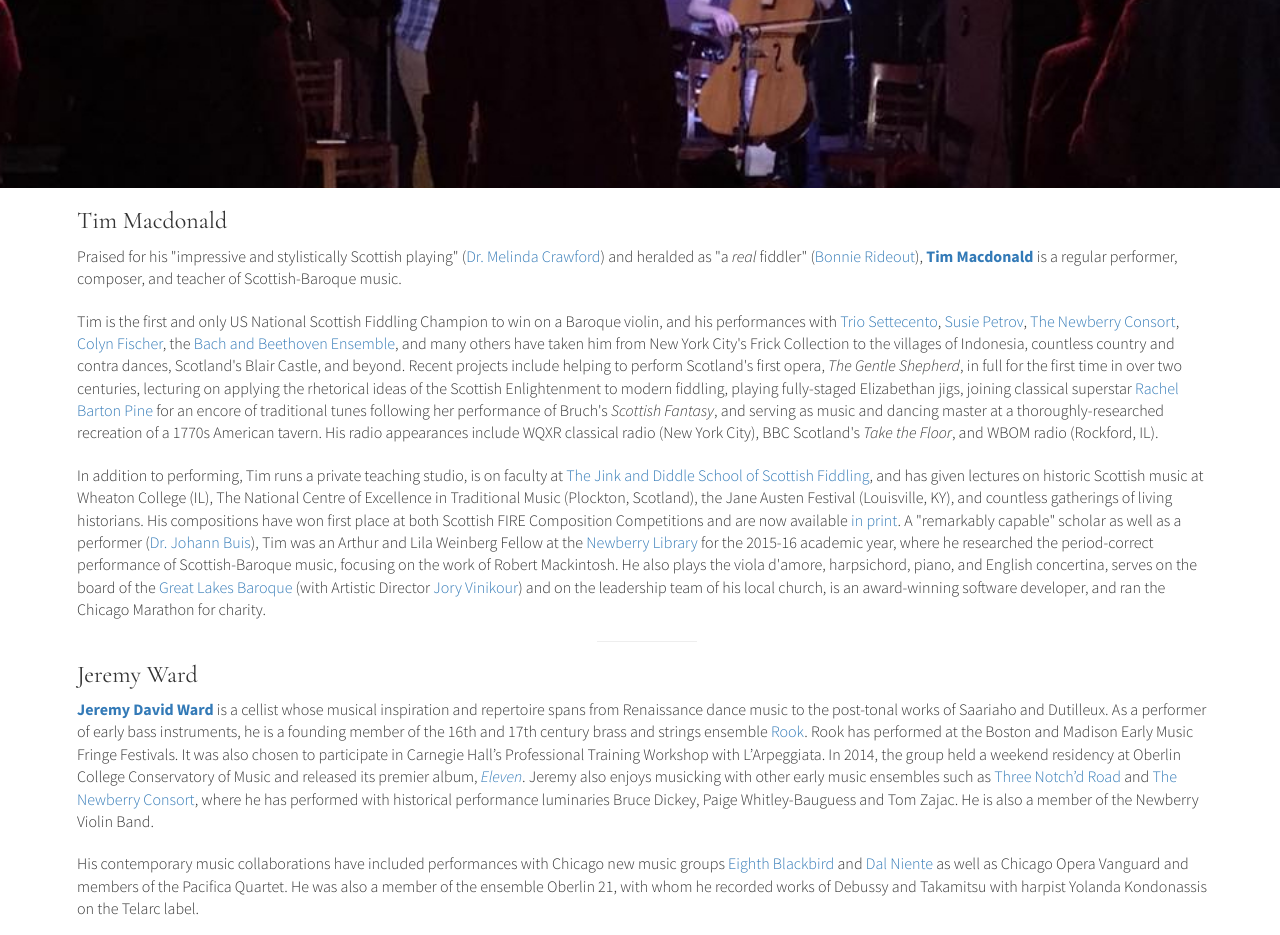
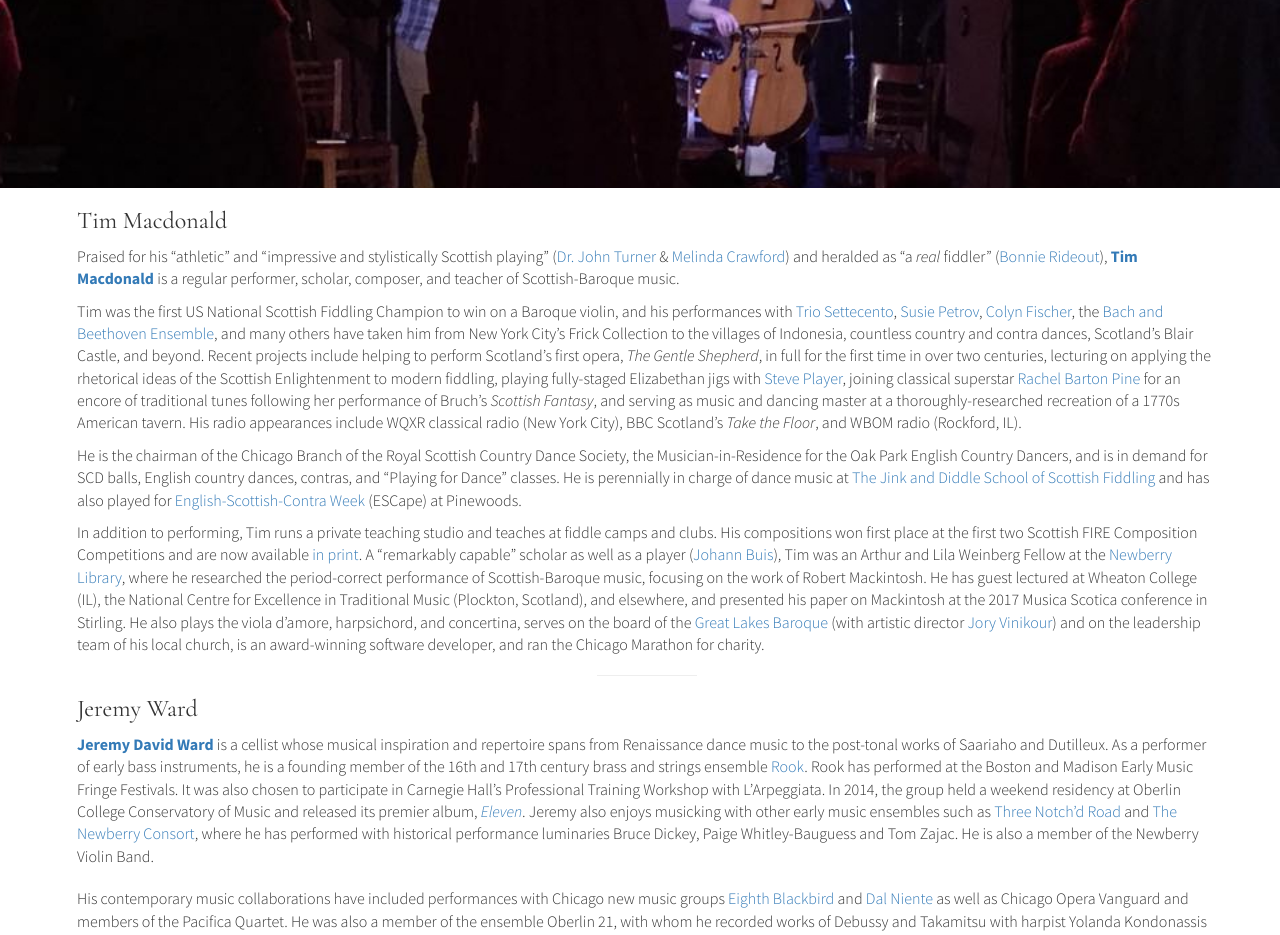
Before and after one commit to timandjeremy/timandjeremy.github.io, a Jekyll site: the page built from index.html, in a window 1280 px wide. Shown: the part 1641-2576 px from the top of the page. Built offline with Jekyll 4.4.1, drawn with Linux system fonts in a browser that asks for light colours; comment, search, counter and statistics services are not loaded; some of the changed text lies outside the part shown.

Commit message:
Everything is better

```diff
--- a/_includes/about.html
+++ b/_includes/about.html
@@ -1,40 +1,10 @@
 <section id="about">
 <div class="container">
   <h3>Tim Macdonald</h3>
-  <p class="lead text smaller">
-  Praised for his "impressive and stylistically Scottish playing" (<a href="http://www.melindacrawford.com/">Dr. Melinda Crawford</a>)
-  and heralded as "a <i>real</i> fiddler" (<a href="http://www.bonnierideout.com">Bonnie Rideout</a>), <a href="http://www.tsmacdonald.com">
-  <b>Tim Macdonald</b></a> is a regular performer, composer, and teacher of Scottish-Baroque music.
-  </p>
-
-  <p class="lead text smaller">
-  Tim is the first and only US National Scottish Fiddling Champion to win on a Baroque violin, and his performances with
-  <a href="http://www.triosettecento.com/">Trio Settecento</a>, <a href="http://susiepetrov.com/">Susie Petrov</a>, <a href="http://newberryconsort.org/">
-  The Newberry Consort</a>, <a href="http://www.scotsduo.com/">Colyn Fischer</a>, the <a href="http://www.bbensemble.org/">Bach and Beethoven
-  Ensemble</a>, and many others have taken him from New York City's Frick Collection to the
-  villages of Indonesia, countless country and contra dances, Scotland's Blair Castle, and beyond. Recent projects include
-  helping to perform Scotland's first opera, <i>The Gentle Shepherd</i>, in full for the first time in over two centuries,
-  lecturing on applying the rhetorical ideas of the Scottish Enlightenment to modern fiddling, playing fully-staged
-  Elizabethan jigs, joining classical superstar <a href="http://rachelbartonpine.com/">Rachel Barton Pine</a> for an encore of
-  traditional tunes following her performance of Bruch's <i>Scottish Fantasy</i>, and serving as music and dancing master at a
-  thoroughly-researched recreation of a 1770s American tavern.  His radio appearances include WQXR classical radio (New
-  York City), BBC Scotland's <i>Take the Floor</i>, and WBOM radio (Rockford, IL).
-  </p>
-
-  <p class="lead text smaller">
-  In addition to performing, Tim runs a private teaching studio, is on faculty at <a href="http://www.jinkdiddle.com">
-  The Jink and Diddle School of Scottish Fiddling</a>, and has given lectures on historic Scottish music at Wheaton College (IL), The
-  National Centre of Excellence in Traditional Music (Plockton, Scotland), the Jane Austen Festival (Louisville, KY), and
-  countless gatherings of living historians. His compositions have won first place at both Scottish FIRE Composition
-  Competitions and are now available <a href="http://www.tsmacdonald.com/tunes.html">in print</a>. A "remarkably capable"
-  scholar as well as a performer (<a href="http://www.wheaton.edu/Academics/Faculty/B/Johann-Buis">Dr. Johann Buis</a>),
-  Tim was an Arthur and Lila Weinberg Fellow at the <a href="http://newberry.org/">Newberry Library</a> for the 2015-16
-  academic year, where he researched the period-correct performance of Scottish-Baroque music, focusing on the work of
-  Robert Mackintosh. He also plays the viola d'amore, harpsichord, piano, and English concertina, serves on the board of
-  the <a href="http://www.greatlakesbaroque.org/">Great Lakes Baroque</a> (with Artistic Director
-  <a href="http://www.joryvinikour.com/)">Jory Vinikour</a>) and on the leadership team of his local church, is an
-  award-winning software developer, and ran the Chicago Marathon for charity.
-  </p>
+  <div class="lead text smaller">
+    {% capture tim_bio %}{% include about_tim.md %}{% endcapture %}
+    {{ tim_bio | markdownify }}
+  </div>
 
   <hr class="small">
 
--- /dev/null
+++ b/_includes/about_tim.md
@@ -0,0 +1,35 @@
+Praised for his "athletic" and "impressive and stylistically Scottish playing" ([Dr. John
+Turner](http://www.fiddletree-music.com/johnturner.html) & [Melinda Crawford](http://www.melindacrawford.com/)) and
+heralded as "a *real* fiddler" ([Bonnie Rideout](http://www.bonnierideout.com/)), [**Tim Macdonald**](http://www.tsmacdonald.com) is a regular performer,
+scholar, composer, and teacher of Scottish-Baroque music.
+
+Tim was the first US National Scottish Fiddling Champion to win on a Baroque violin, and his performances with [Trio
+Settecento](http://www.triosettecento.com/), [Susie Petrov](http://susiepetrov.com/), [Colyn
+Fischer](http://www.scotsduo.com/), the [Bach and Beethoven Ensemble](http://www.bbensemble.org/), and many others have
+taken him from New York City's Frick Collection to the villages of Indonesia, countless country and contra dances,
+Scotland's Blair Castle, and beyond. Recent projects include helping to perform Scotland's first opera, <i>The Gentle
+Shepherd</i>, in full for the first time in over two centuries, lecturing on applying the rhetorical ideas of the
+Scottish Enlightenment to modern fiddling, playing fully-staged Elizabethan jigs with [Steve
+Player](http://www.strangeandancientinstruments.com/page3/styled-4/index.html), joining classical superstar <a
+href="http://rachelbartonpine.com/">Rachel Barton Pine</a> for an encore of traditional tunes following her performance
+of Bruch's *Scottish Fantasy*, and serving as music and dancing master at a thoroughly-researched recreation of a
+1770s American tavern.  His radio appearances include WQXR classical radio (New York City), BBC Scotland's <i>Take the
+Floor</i>, and WBOM radio (Rockford, IL).
+
+He is the chairman of the Chicago Branch of the Royal Scottish Country Dance Society, the Musician-in-Residence for the
+Oak Park English Country Dancers, and is in demand for SCD balls, English country dances, contras, and "Playing for
+Dance" classes. He is perennially in charge of dance music at [The Jink and Diddle School of Scottish
+Fiddling](http://www.jinkdiddle.com) and has also played for [English-Scottish-Contra
+Week](http://rscdsboston.org/pinewoods-esc.html) (ESCape) at Pinewoods.
+
+In addition to performing, Tim runs a private teaching studio and teaches at fiddle camps and clubs. His compositions
+won first place at the first two Scottish FIRE Composition Competitions and are now available [in print](/tunes.html). A
+"remarkably capable" scholar as well as a player ([Johann
+Buis](http://www.wheaton.edu/Academics/Faculty/B/Johann-Buis)), Tim was an Arthur and Lila Weinberg Fellow at the
+[Newberry Library](http://newberry.org/), where he researched the period-correct performance of Scottish-Baroque music,
+focusing on the work of Robert Mackintosh. He has guest lectured at Wheaton College (IL), the National Centre for
+Excellence in Traditional Music (Plockton, Scotland), and elsewhere, and presented his paper on Mackintosh at the 2017
+Musica Scotica conference in Stirling. He also plays the viola d'amore, harpsichord, and concertina, serves on the board
+of the [Great Lakes Baroque](http://www.greatlakesbaroque.org/) (with artistic director [Jory
+Vinikour](http://www.joryvinikour.com)) and on the leadership team of his local church, is an award-winning software
+developer, and ran the Chicago Marathon for charity.
--- /dev/null
+++ b/_includes/contra.html
@@ -0,0 +1,5 @@
+<aside class="contra-shot">
+  <div class="text-vertical-center">
+    <h1></h1>
+  </div>
+</aside>
--- a/_layouts/front.html
+++ b/_layouts/front.html
@@ -13,6 +13,7 @@
   {% include about.html %}
   {% include listen.html %}
   {% include calendar.html %}
+  {% include contra.html %}
   {% include contact.html %}
   {% include footer.html %}
   {% include scripts.html %}
--- a/css/stylish-portfolio.css
+++ b/css/stylish-portfolio.css
@@ -196,6 +196,18 @@
     -o-background-size: cover;
 }
 
+.contra-shot {
+    display: table;
+    width: 100%;
+    height: 400px;
+    color: #fff;
+    background: url(../img/contra.jpg) no-repeat center center scroll;
+    -webkit-background-size: cover;
+    -moz-background-size: cover;
+    background-size: cover;
+    -o-background-size: cover;
+}
+
 /* Portfolio */
 
 .portfolio {
@@ -254,11 +266,11 @@
   text-shadow: -1px 0 black, 0 1px black, 1px 0 black, 0 -1px black;
 }
 
-p.text {
+.text {
   text-align: left;
 }
 
-p.smaller {
+.smaller {
   font-size: 12pt;
 }
 
```
Also changed, not shown: _data/calendar.yml (+7 -2 lines), 1 other file.
